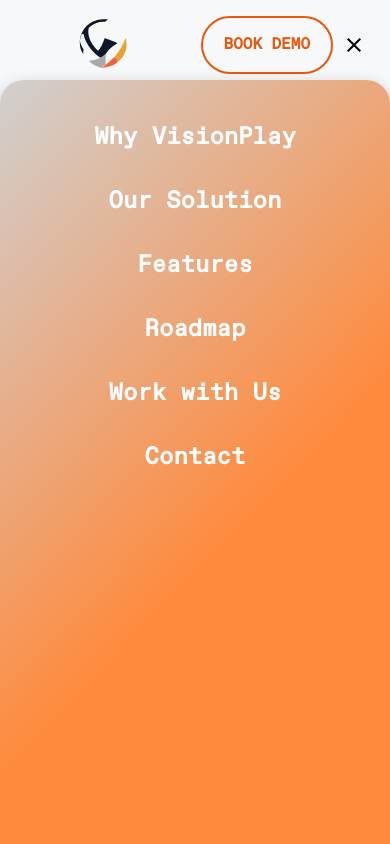
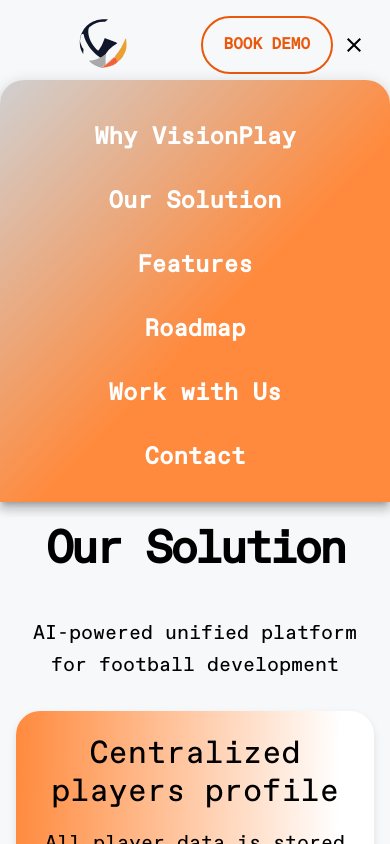
Before and after one commit to ArtRiaz/visionplaytech, a React (Create React App) app: page / in a window 390 px wide. Both pictures are taken after a click on the button "menu". Shown: the top 844 px of the page. Built offline with nearby package versions, Linux system fonts and the light colour scheme.

Commit message:
change size logo

```diff
--- a/src/components/Header/Header.jsx
+++ b/src/components/Header/Header.jsx
@@ -219,17 +219,17 @@ const Header = () => {
 								sx: {
 									width: '100%',
 									left: '0!important',
-									height: '100%!important',
+									height: '50vh !important', // половина экрана
 									borderRadius: '24px 24px 0 0',
 									background: 'linear-gradient(314deg, #ff8a3d 43.89%, #d0d0d1 100%)',
 									top: '80px!important',
-									bottom: '0!important',
+									bottom: 'auto !important', // убираем привязку к низу
 									position: 'absolute',
 									right: '0!important',
 									maxWidth: '100%',
-									maxHeight: '100%',
+									maxHeight: '50vh !important', // максимальная высота 50%
 									fontFamily: 'FMTS !important',
-									color: '#fff', // <-- общий цвет текста БЕЛЫЙ
+									color: '#fff',
 									'& *': { fontFamily: 'FMTS !important' },
 									'& ul': {
 										padding: '31px 0 0 0',
@@ -244,7 +244,7 @@ const Header = () => {
 										fontSize: '24px',
 										lineHeight: '133%',
 										textAlign: 'center',
-										color: '#fff', // <-- пункты меню белые
+										color: '#fff',
 										'&:hover': {
 											backgroundColor: 'rgba(255,255,255,0.12)',
 											color: '#fff',
@@ -259,7 +259,7 @@ const Header = () => {
 										sx={{
 											width: '100%',
 											textAlign: 'center',
-										color: '#fff', // <-- кнопка/текст белые
+											color: '#fff',
 											fontWeight: 700,
 											fontSize: '24px',
 											textTransform: 'none',
@@ -271,7 +271,6 @@ const Header = () => {
 								</MenuItem>
 							))}
 						</Menu>
-
 					</>
 				)}
 				</Toolbar>
```
Lines whose indentation alone changed are shown as unchanged.
